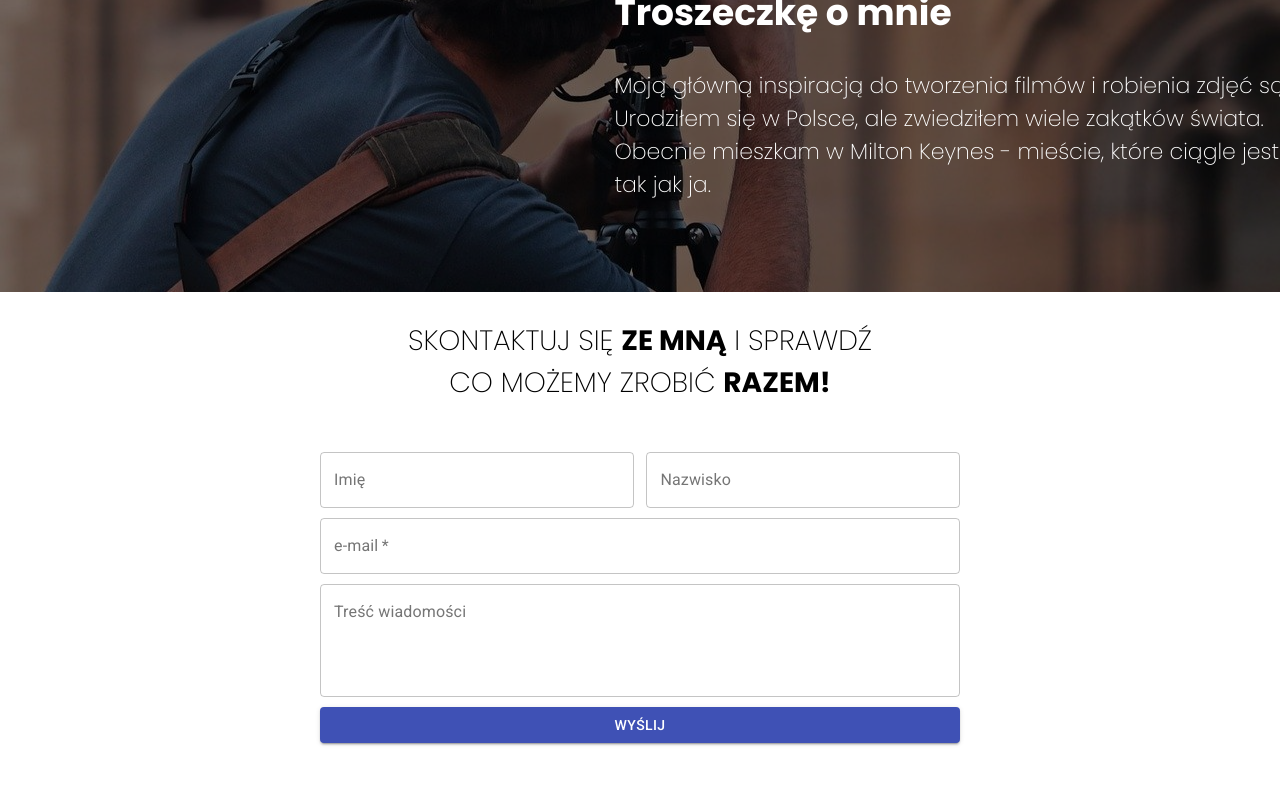
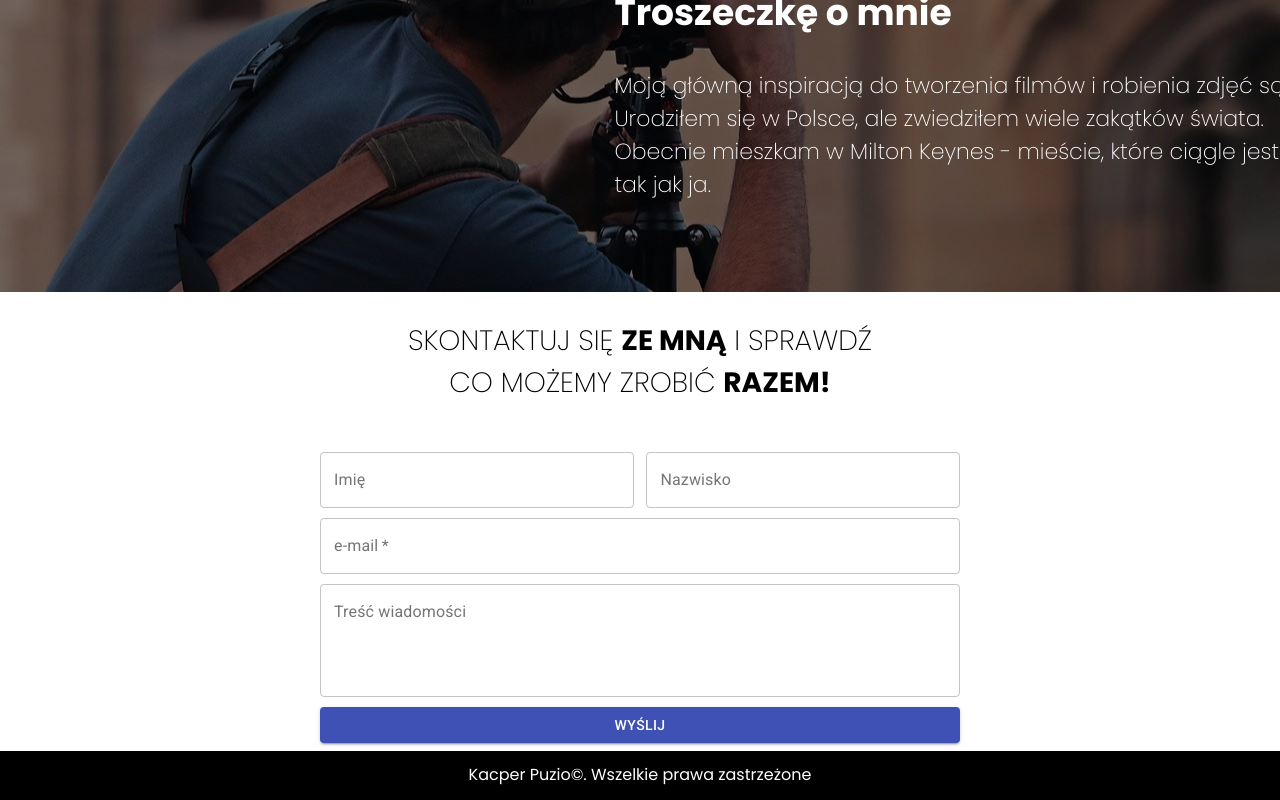
Before and after one commit to sebastianjuszczynski/complete-photo-video, a React (Create React App) app: page / in a window 1280 px wide. Shown: the part 2973-3773 px from the top of the page. Before the commit the page ends 3724 px from the top, so only its background shows below. Built offline with nearby package versions, Linux system fonts and the light colour scheme.

Commit message:
Footer created, styled and added to App.js

```diff
--- a/src/App.js
+++ b/src/App.js
@@ -1,5 +1,6 @@
 
 import AboutMe from "./components/AboutMe";
+import Footer from "./components/Footer";
 import Form from "./components/Form";
 import MasonryGrid from "./components/MasonryGrid";
 import Motto from "./components/Motto";
@@ -16,6 +17,7 @@ function App() {
     <AboutMe />
     <ParallaxSection />
     <Form />
+    <Footer />
     </>
   );
 }
--- /dev/null
+++ b/src/components/Footer/index.js
@@ -0,0 +1,10 @@
+import React from 'react'
+import { FooterParagraph } from './styled';
+
+const Footer = () => {
+    return (
+        <FooterParagraph>Kacper Puzio&copy;. Wszelkie prawa zastrzeżone</FooterParagraph>
+    )
+}
+
+export default Footer;
--- /dev/null
+++ b/src/components/Footer/styled.js
@@ -0,0 +1,9 @@
+import styled from "styled-components";
+
+export const FooterParagraph = styled.p`
+    color: white;
+    background-color: black;
+    padding: 15px;
+    margin: 0;
+    text-align: center;
+`;
```
